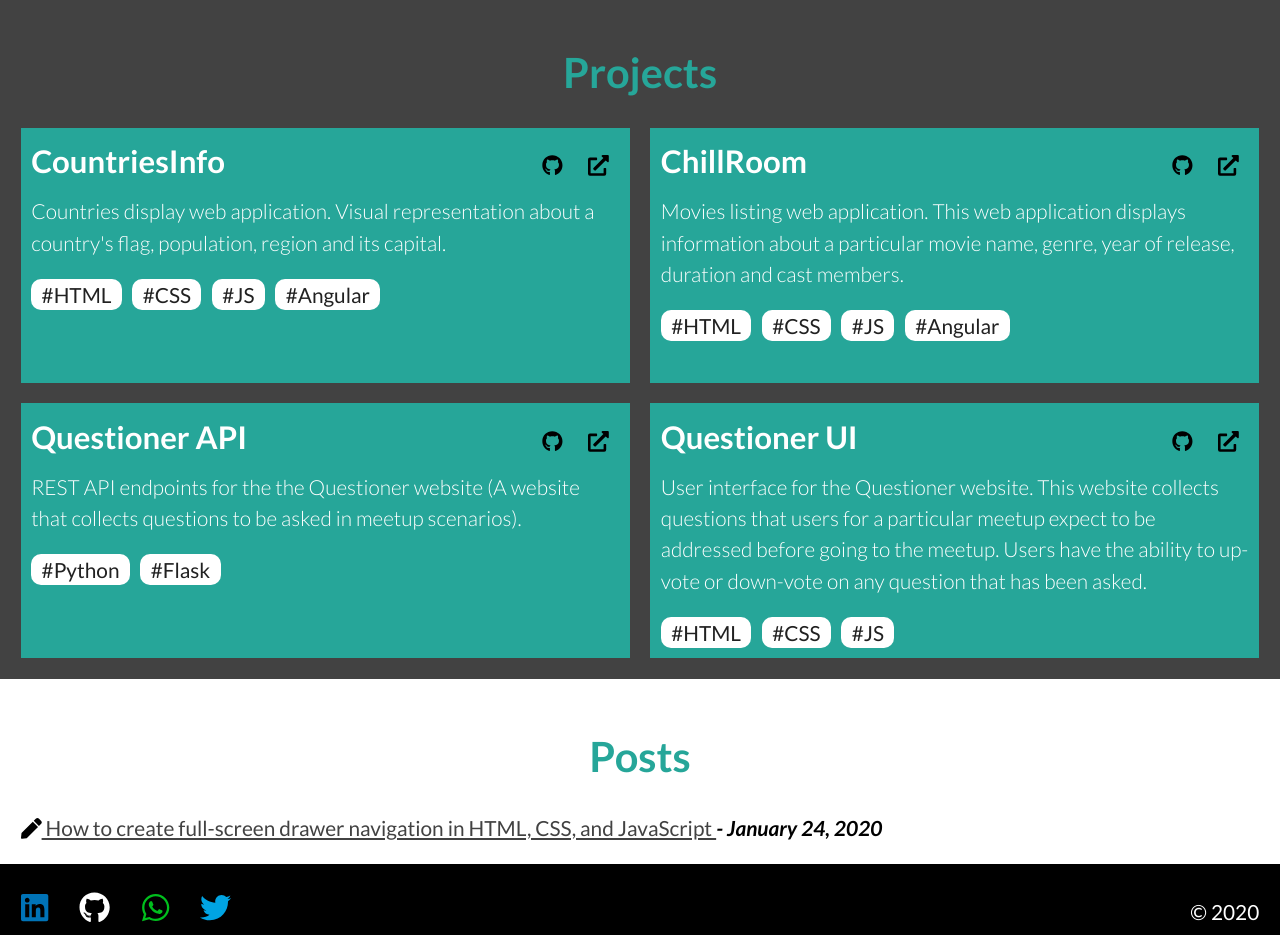
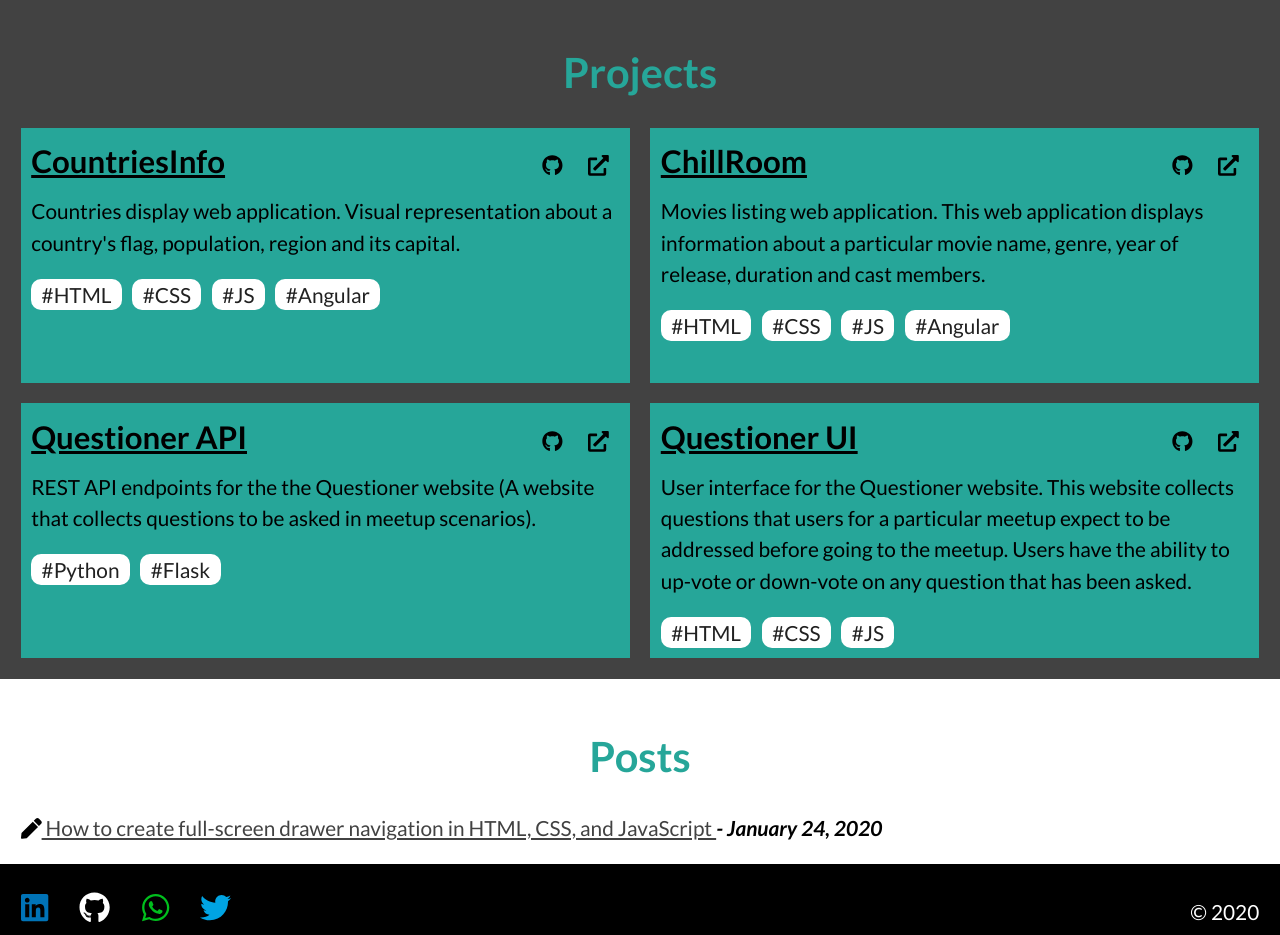
Before and after one commit to khwilo/khwilo, an Angular app: page / in a window 1280 px wide. Shown: the part 1180-2115 px from the top of the page. Built offline with nearby package versions, Linux system fonts and the light colour scheme.

Commit message:
Make text content dark

```diff
--- a/src/app/projects/projects.component.css
+++ b/src/app/projects/projects.component.css
@@ -21,6 +21,11 @@
   justify-content: space-between;
 }
 
+.project__title .section__sub-title {
+  color: var(--clr-dark);
+  text-decoration: underline;
+}
+
 .project__link-icon {
   color: var(--clr-white);
   padding: 0.5em;
@@ -39,7 +44,7 @@
 }
 
 .project__description {
-  font-weight: var(--fw-light);
+  color: var(--clr-dark);
   margin: 0.5em 0 1em 0;
 }
 
```
